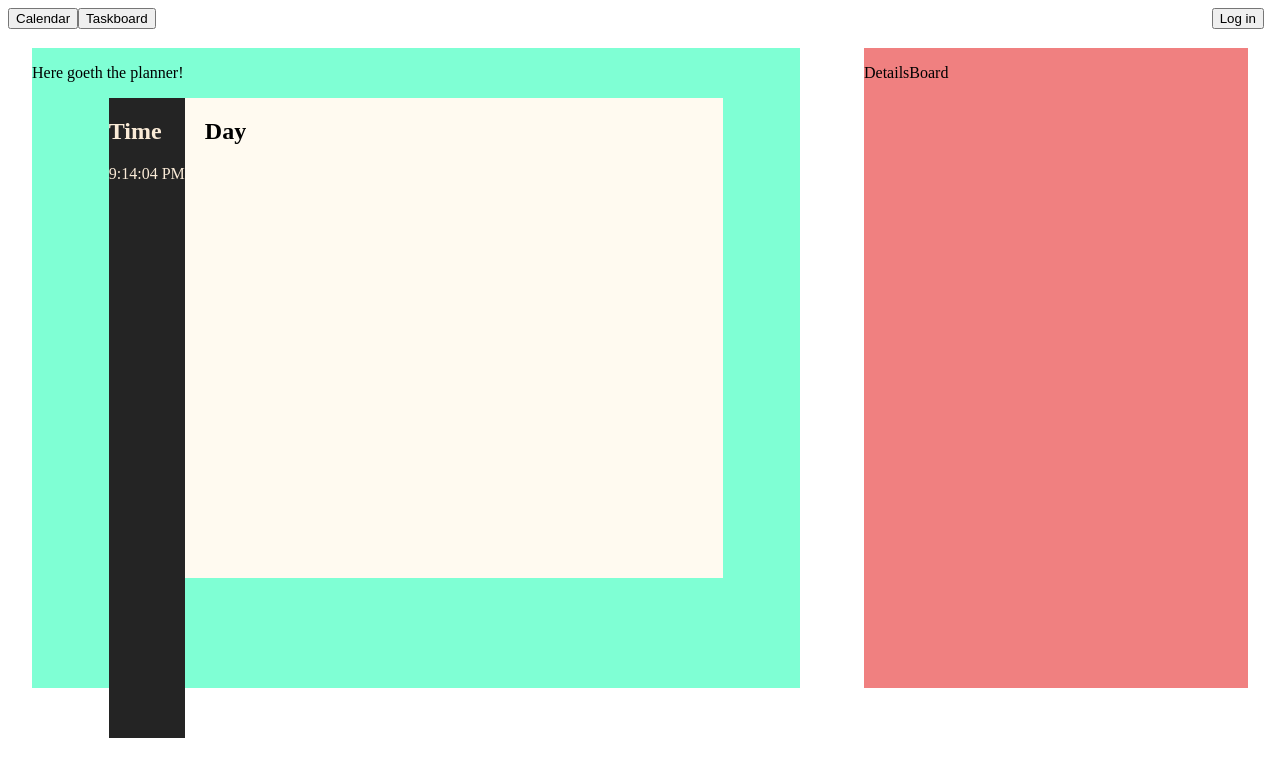
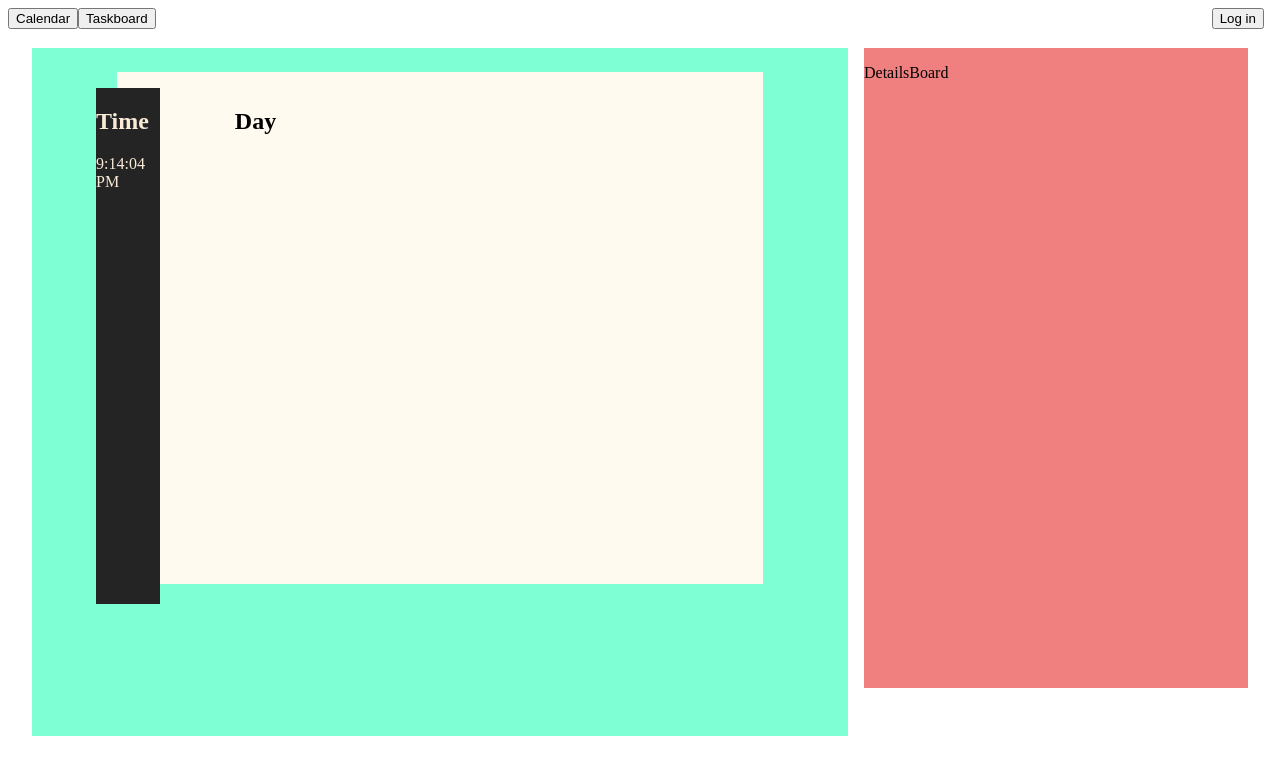
Before and after one commit to sunnybrie-bootcamp-projects/Timedown, a React (Create React App) app in the folder app/: page / in a window 1280 px wide. Shown: the top 776 px of the page. Built offline with nearby package versions, Linux system fonts and the light colour scheme.

Commit message:
css tweaks

```diff
--- a/app/src/App.css
+++ b/app/src/App.css
@@ -9,6 +9,7 @@
   top: 3em;
   left: 2em;
   margin: auto;
+  padding: 1.5em;
   min-height: 80vh;
   width: 60vw;
 
@@ -18,6 +19,7 @@
 .calendar {
   display: block;
   margin: auto;
+  padding: 1em;
   min-height: 30em;
   width: 80%;
 
@@ -37,10 +39,10 @@
 .timeLine {
   display: block;
   position: absolute;
-  left: 10%;
+  left: 4em;
   margin: auto;
-  min-height: 100%;
-  max-width: 10%;
+  height: 75%;
+  max-width: 4em;
 
   background-color: #242424;
   color: antiquewhite;
--- a/app/src/components/Planner.js
+++ b/app/src/components/Planner.js
@@ -28,10 +28,7 @@ function Planner({ isAuthenticated, gcal }) {
   return (
     <>
       <NavBar {...{ setTab }} />
-      <div className="planner">
-        <p>Here goeth the planner!</p>
-        {getTab()}
-      </div>
+      <div className="planner">{getTab()}</div>
     </>
   );
 }
```
